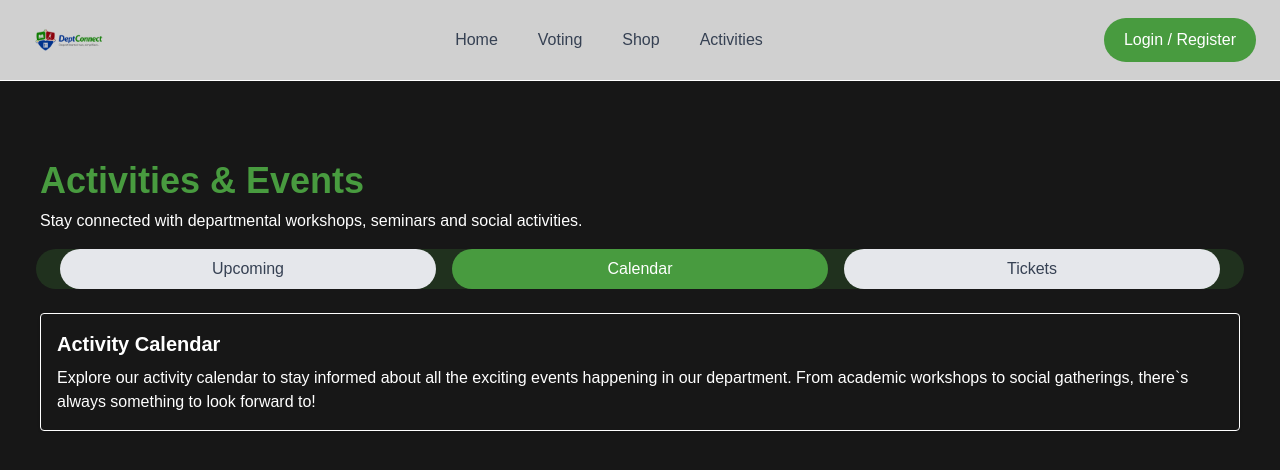
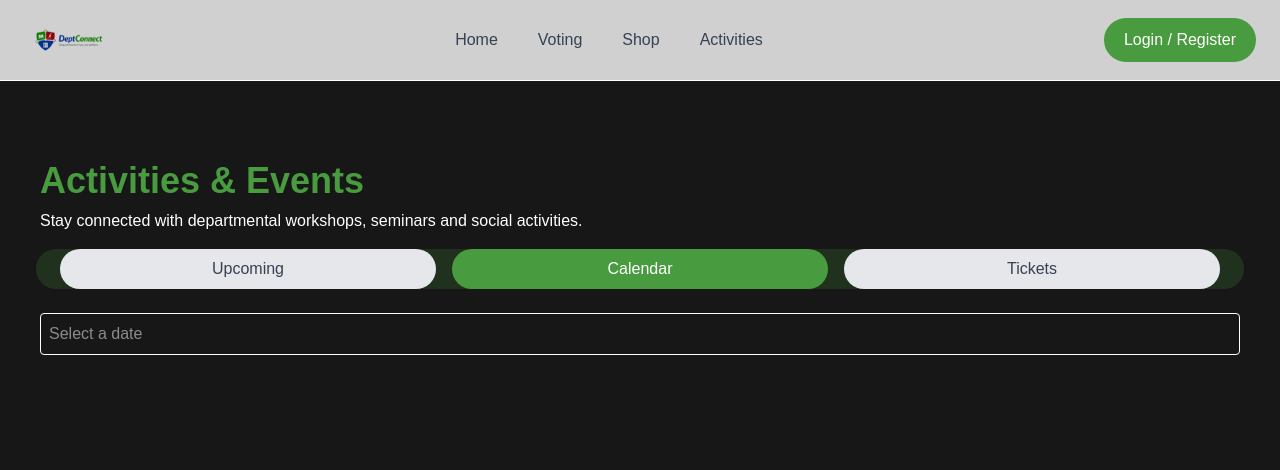
Before and after one commit to Dialawilson/deptconnect, a Next.js app: page /activities in a window 1280 px wide. Both pictures are taken after a click on the button "Calendar". Shown: the top 470 px of the page. Built offline with nearby package versions, Linux system fonts and the light colour scheme.

Commit message:
calender setup

```diff
--- a/package.json
+++ b/package.json
@@ -15,6 +15,7 @@
     "express": "^5.2.1",
     "next": "16.1.6",
     "react": "19.2.3",
+    "react-datepicker": "^9.1.0",
     "react-dom": "19.2.3",
     "react-icon": "^1.0.0",
     "react-icons": "^5.6.0"
--- /dev/null
+++ b/src/app/activities/calender.tsx
@@ -0,0 +1,37 @@
+"use client";
+
+import DatePicker from "react-datepicker";
+import "react-datepicker/dist/react-datepicker.css";
+
+interface CustomDatePickerProps {
+  selectedDate: Date | null;
+  onChange: (date: Date | null) => void;
+  placeholder?: string;
+  showTime?: boolean;
+  minDate?: Date;
+  maxDate?: Date;
+  className?: string;
+}
+
+export default function CustomDatePicker({
+  selectedDate,
+  onChange,
+  placeholder = "Select date",
+  showTime = false,
+  minDate,
+  maxDate,
+  className = "",
+}: CustomDatePickerProps) {
+  return (
+    <DatePicker
+      selected={selectedDate}
+      onChange={onChange}
+      placeholderText={placeholder}
+      showTimeSelect={showTime}
+      minDate={minDate}
+      maxDate={maxDate}
+      dateFormat={showTime ? "Pp" : "yyyy-MM-dd"}
+      className={`border p-2 rounded w-full ${className}`}
+    />
+  );
+}
--- a/src/app/activities/page.tsx
+++ b/src/app/activities/page.tsx
@@ -2,9 +2,10 @@
 import { useState } from "react";
 import { FaCamera } from "react-icons/fa";
 import ActivityCard from "./activiteCard";
-
+import CustomDatePicker from "./calender";
 export default function ActivitiesPage() {
   const [activities, setActivities] = useState("upcoming");
+  const [date, setDate] = useState<Date | null>(null);
 //
   return (
     <>
@@ -63,19 +64,16 @@ export default function ActivitiesPage() {
                       attendees={90}
                       capacity={100}
                       progress={70}
-                      icon={FaCamera }          />
+                      icon={FaCamera }/>
         </>
         )}
         {activities === "calender" && (
-          <div className=" border p-4 rounded shadow ">
-            <h2 className="text-xl font-bold mb-2">Activity Calendar</h2>
-            <p>
-              Explore our activity calendar to stay informed about all the
-              exciting events happening in our department. From academic
-              workshops to social gatherings, there`s always something to look
-              forward to!
-            </p>
-          </div>
+           <CustomDatePicker
+           selectedDate={date}
+           onChange={(d) => setDate(d)}
+           placeholder="Select a date"
+           showTime={true}
+         />
         )}
         {activities === "tickets" && (
           <div className=" border p-4 rounded shadow ">
```
Also changed, not shown: 1 other file (tests, documents, lock files or other folders).
